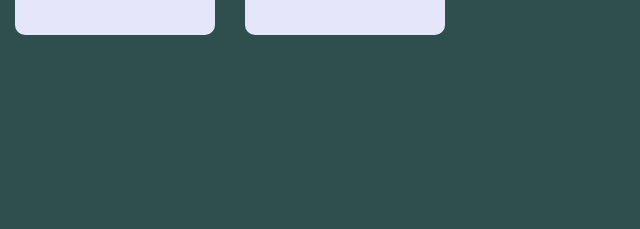
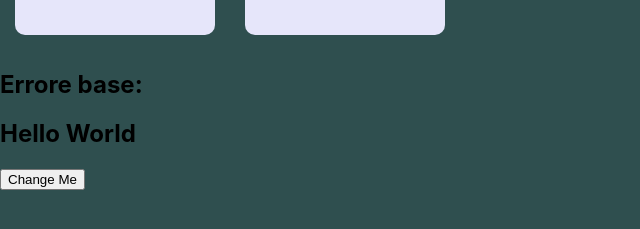
Before and after one commit to gpaparaz/react-tutorial, a React (Create React App) app in the folder app/: page / in a window 1280 px wide. Shown: the part 449-678 px from the top of the page, without its empty margins (0-640 px from the left). Built offline with nearby package versions, Linux system fonts and the light colour scheme.

Commit message:
useState
utilizzato useState per cambiare il valore di un oggetto nel dom. un banale event handler non avrebbe funzionato

```diff
--- a/app/src/App.js
+++ b/app/src/App.js
@@ -2,6 +2,7 @@ import logo from './logo.svg';
 import './App.css';
 import Product from './Product';
 import products from './products';
+import ErroreBase from './errorebase';
 function App() {
 
 
@@ -17,6 +18,8 @@ function App() {
         })
       }
       </div>
+      <h2>Errore base: </h2>
+      <ErroreBase/>
     </div>
   );
 }
--- /dev/null
+++ b/app/src/errorebase.js
@@ -0,0 +1,22 @@
+import React, { useState } from "react";
+
+const ErroreBase = () => {
+const [titolo, setTitolo] = useState('Hello World');
+const cambiaTitolo = () => {
+    setTitolo('nuovo titolo')
+}
+  return (
+    <React.Fragment>
+      <h2> {titolo} </h2>
+      <button
+        type="button"
+        className="btn btn-info my-3"
+        onClick={cambiaTitolo}
+      >
+        Change Me
+      </button>
+    </React.Fragment>
+  );
+};
+
+export default ErroreBase;
```
